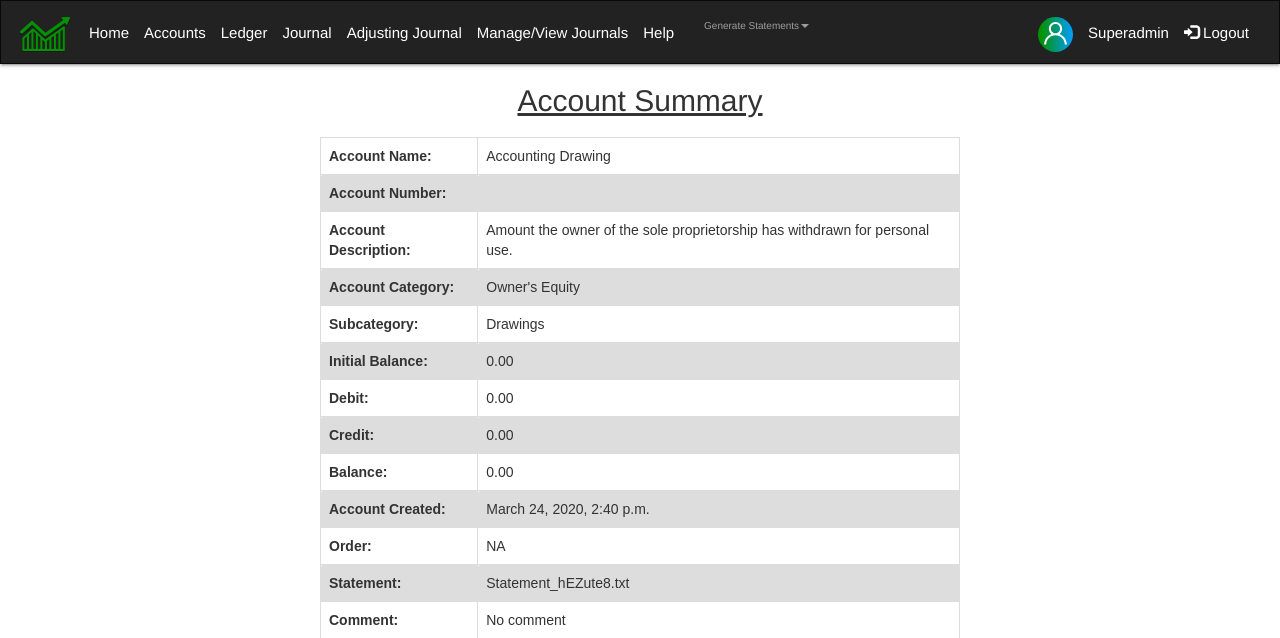
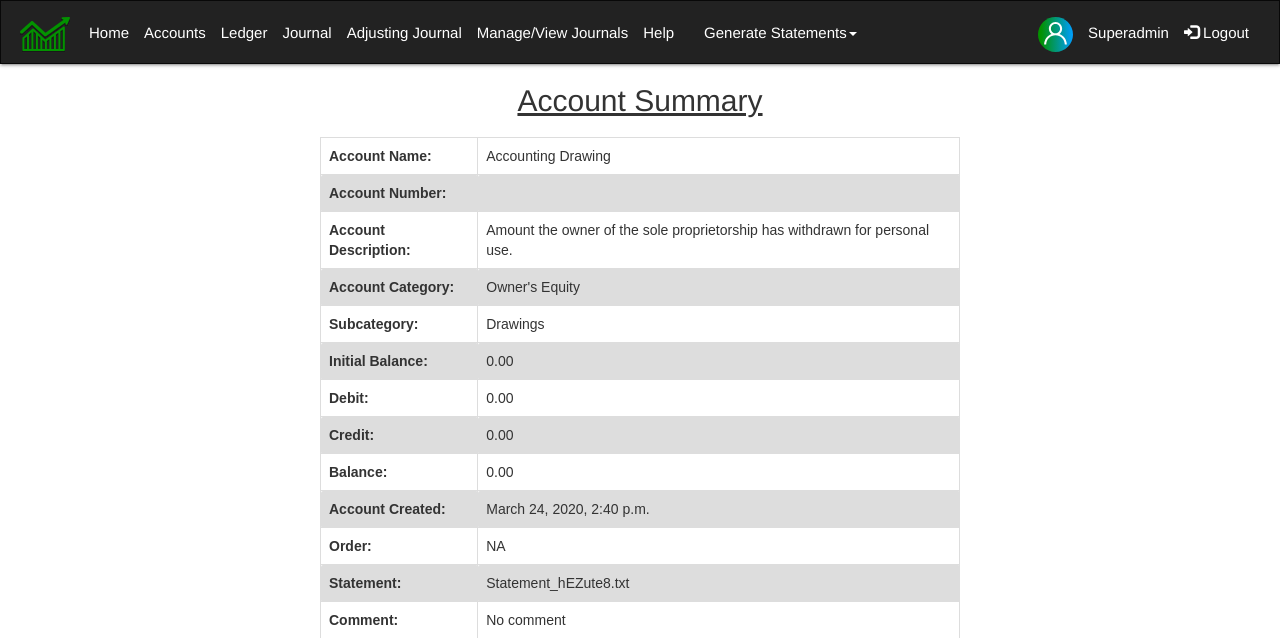
Before and after one commit to dm1737/SAD, a Django app: page /accounts/ in a window 1280 px wide. Shown: the top 638 px of the page. Run offline with Django 3.2, Linux system fonts and the light colour scheme; a user stored in the database is signed in; data comes from the database, SQL or seed files in the repository; parts of the project's set-up code (start-up, migrations or seed data) failed here and were passed over; some libraries are stand-ins or nearby versions.

Commit message:
Add files via upload

```diff
--- a/sprint_1/accounts/templates/base.html
+++ b/sprint_1/accounts/templates/base.html
@@ -37,16 +37,16 @@
         <a href="/help" class="navbar-left"> Help </a>
         <ul class="nav navbar-nav">
 
-         <li class="dropdown">
-                <a href="#" class="dropdown-toggle" data-toggle="dropdown" role="button" aria-haspopup="true" aria-expanded="false">Generate Statements<span class="caret"></span></a>
+         <div class="dropdown">
+                <a href="#" class="navbar-left" data-toggle="dropdown" role="button" aria-haspopup="true" aria-expanded="false">Generate Statements<span class="caret"></span></a>
                 <ul class="dropdown-menu">
                   <li><a href="/generate_statements">Trial Balance</a></li>
                   <li><a href="/balance_sheet">Balance Sheet</a></li>
-                  <li><a href="#">Income Statement</a></li>
+                  <li><a href="/income_statement">Income Statement</a></li>
                   <li><a href="#">Retained Earnings Statement</a></li>
 
                 </ul>
-              </li>
+              </div>
         </ul>
         <a href="/logout" class="navbar-right"><span class="glyphicon glyphicon-log-in"></span> Logout </a>
         <a href="/profile" class="navbar-right">{{user.username|title}}</a>
```
